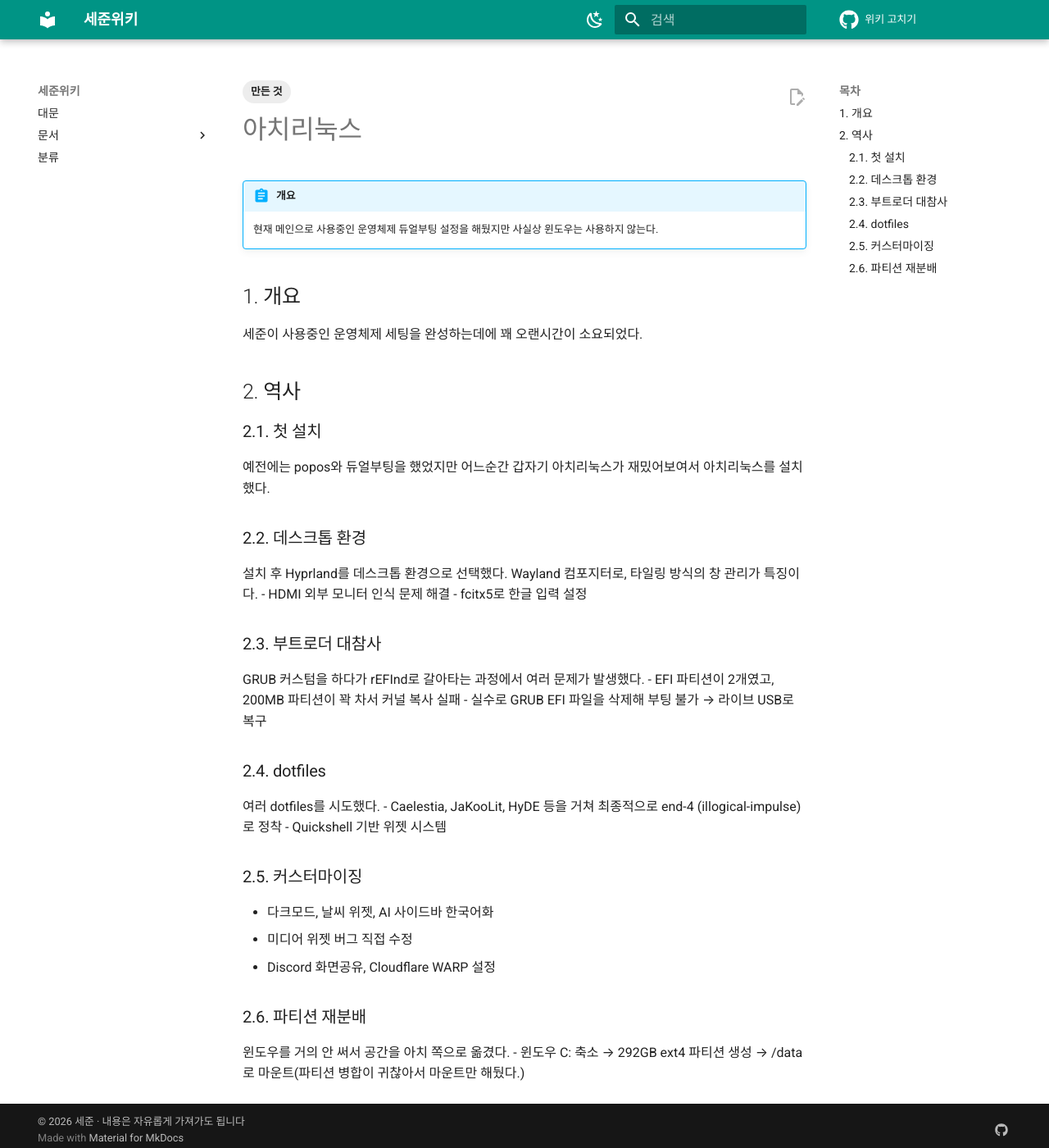
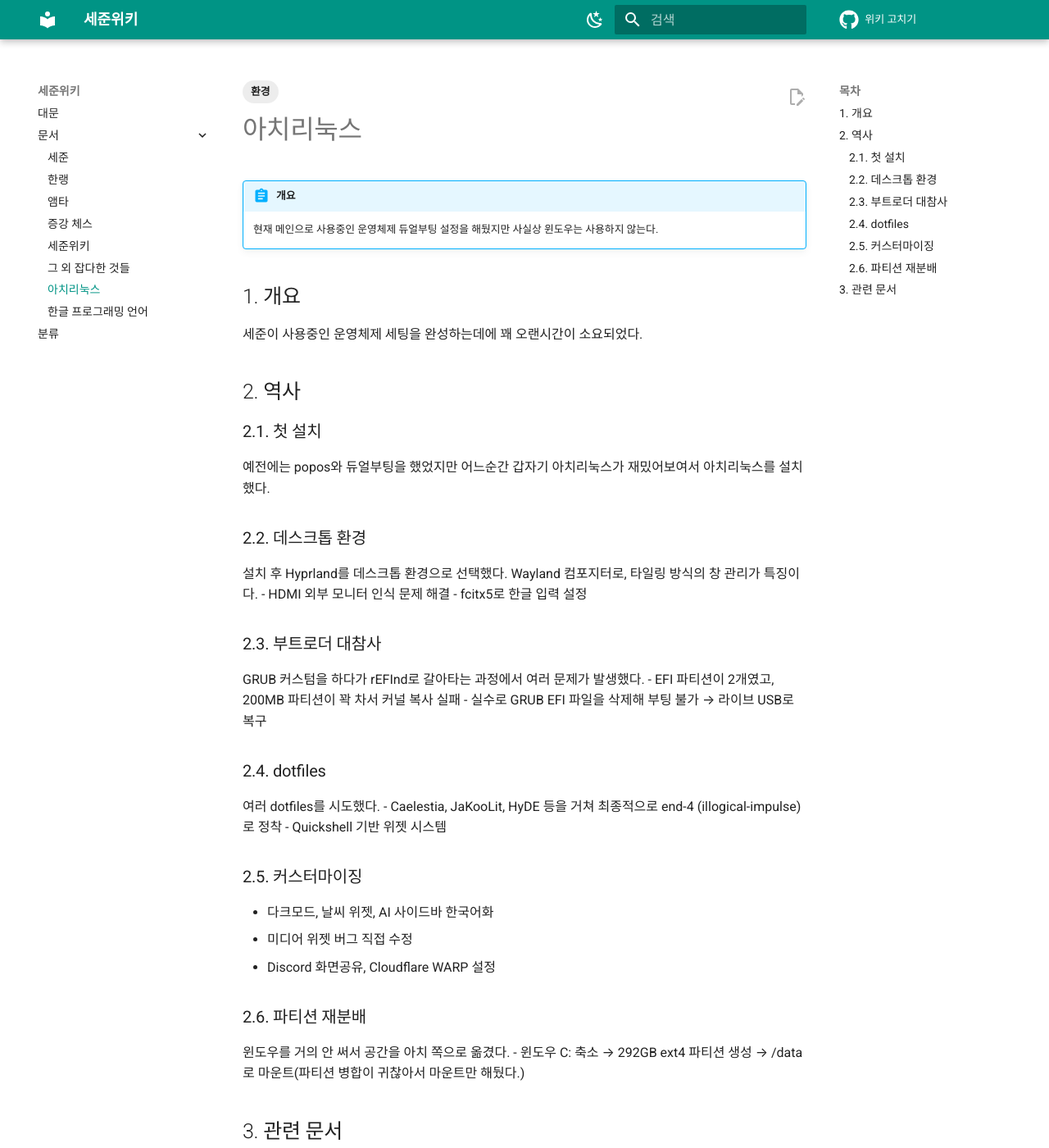
Before and after one commit to sejunch/sejunch.github.io, an MkDocs documentation site: the page built from docs/아치리눅스.md, in a window 1280 px wide and 1400 px high. Shown: the whole window at 82% size. Built offline with MkDocs 1.6.1 and Material for MkDocs 9.7.7, drawn with Linux system fonts in a browser that asks for light colours; comment, search, counter and statistics services are not loaded; some of the changed text lies outside the part shown.

Commit message:
아치리눅스 문서 메뉴 등록 + 제목 문법 고침

```diff
--- a/docs/아치리눅스.md
+++ b/docs/아치리눅스.md
@@ -1,9 +1,9 @@
 ---
 tags:
-  - 만든 것
+  - 환경
 ---
 
-#아치리눅스
+# 아치리눅스
 
 !!! abstract "개요"
     현재 메인으로 사용중인 운영체제 듀얼부팅 설정을 해뒀지만 사실상 윈도우는 사용하지 않는다.
@@ -46,3 +46,7 @@ GRUB 커스텀을 하다가 rEFInd로 갈아타는 과정에서 여러 문제가
 
 윈도우를 거의 안 써서 공간을 아치 쪽으로 옮겼다.
 - 윈도우 C: 축소 → 292GB ext4 파티션 생성 → /data로 마운트(파티션 병합이 귀찮아서 마운트만 해뒀다.)
+
+## 3. 관련 문서
+
+- [세준](세준.md)
--- a/mkdocs.yml
+++ b/mkdocs.yml
@@ -77,6 +77,7 @@ nav:
       - 증강 체스: 증강체스.md
       - 세준위키: 세준위키.md
       - 그 외 잡다한 것들: 잡다한것들.md
+      - 아치리눅스: 아치리눅스.md
       - 한글 프로그래밍 언어: 한글-프로그래밍-언어.md
   - 분류: 분류.md
 
```
Also changed, not shown: docs/index.md (+4 -0 lines), docs/세준.md (+2 -1 lines).
